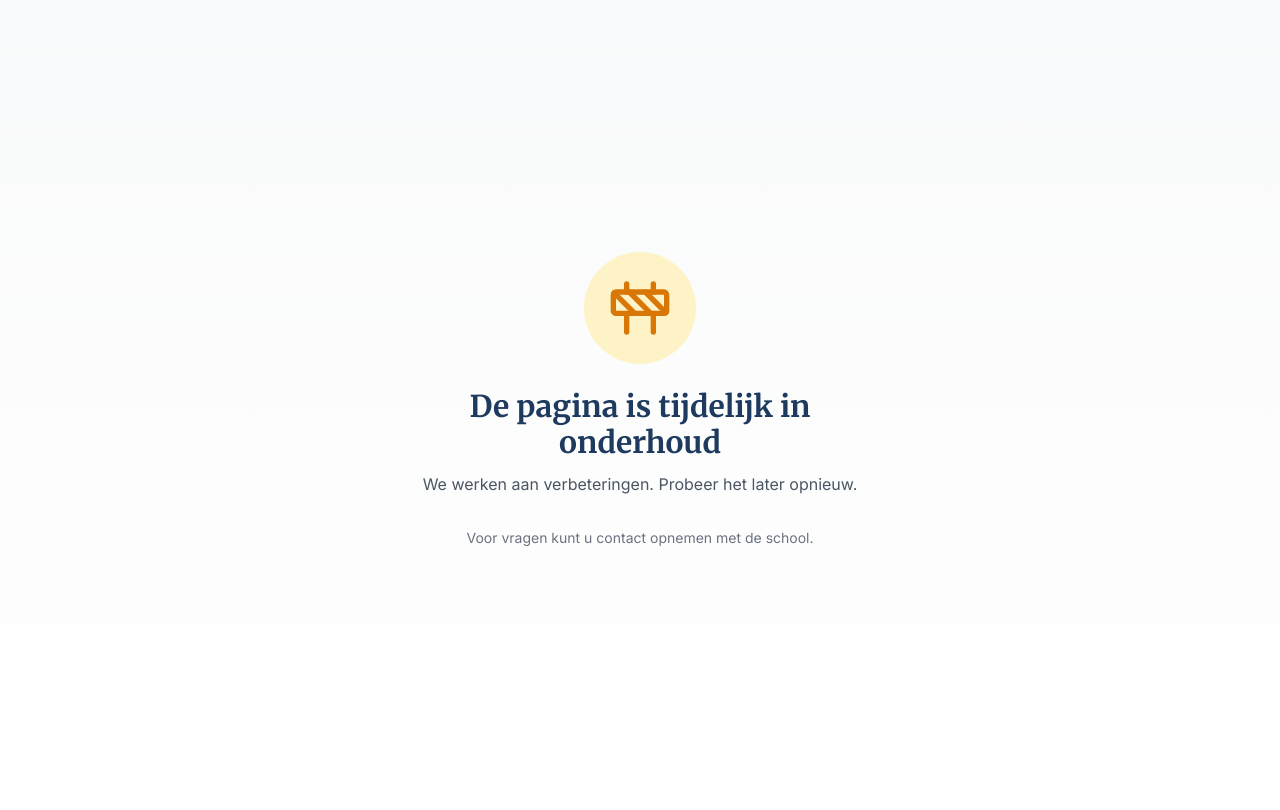
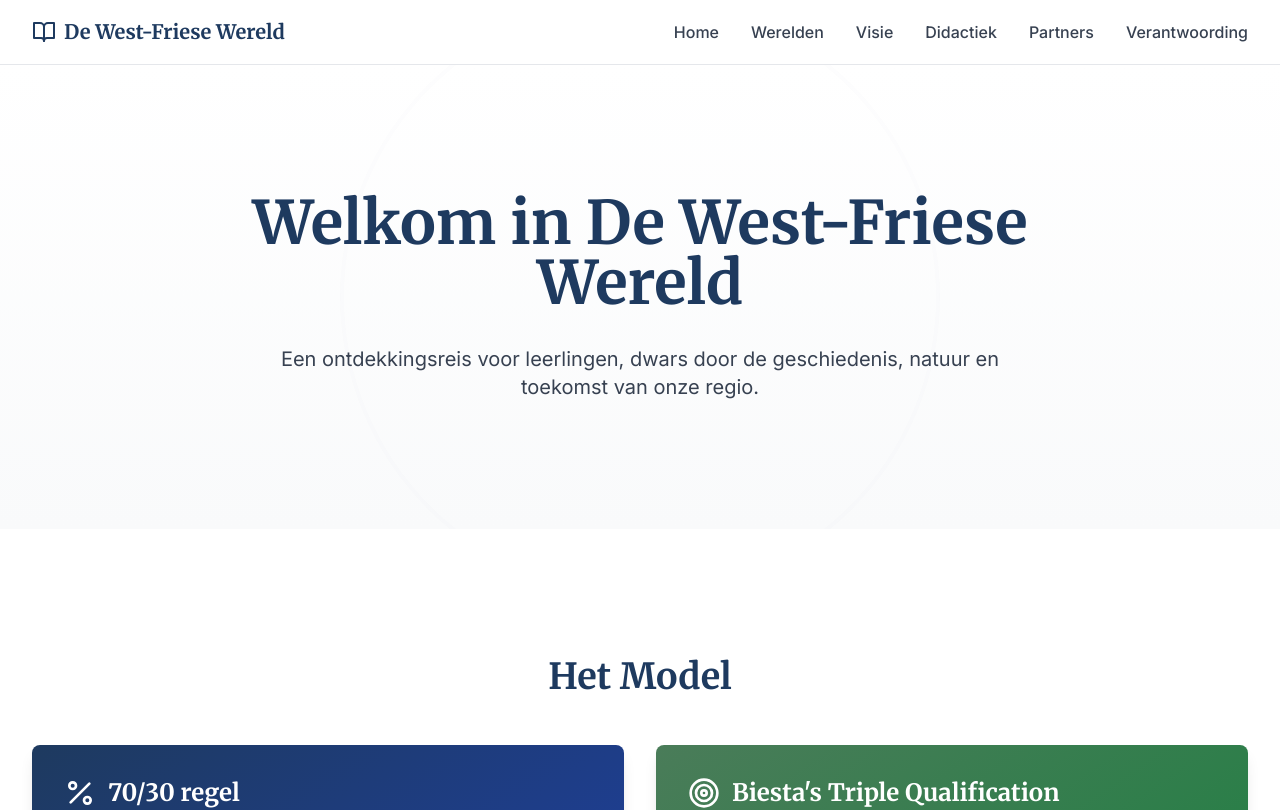
Before and after one commit to jessekarell-bit/westfriese-wereld, a Next.js app: page / in a window 1280 px wide. Shown: the top 810 px of the page. Built offline with nearby package versions, Linux system fonts and the light colour scheme.

Commit message:
onderhoudspagina

```diff
--- a/app/layout.tsx
+++ b/app/layout.tsx
@@ -42,8 +42,8 @@ export const metadata: Metadata = {
   },
 }
 
-// Onderhoud aan: bezoekers zien de onderhoudspagina. Zet op 'false' om de site weer te tonen.
-const MAINTENANCE_MODE = process.env.NEXT_PUBLIC_MAINTENANCE !== 'false'
+// Onderhoud: zet NEXT_PUBLIC_MAINTENANCE=true in .env.local om de onderhoudspagina te tonen
+const MAINTENANCE_MODE = process.env.NEXT_PUBLIC_MAINTENANCE === 'true'
 
 export default function RootLayout({
   children,
```
